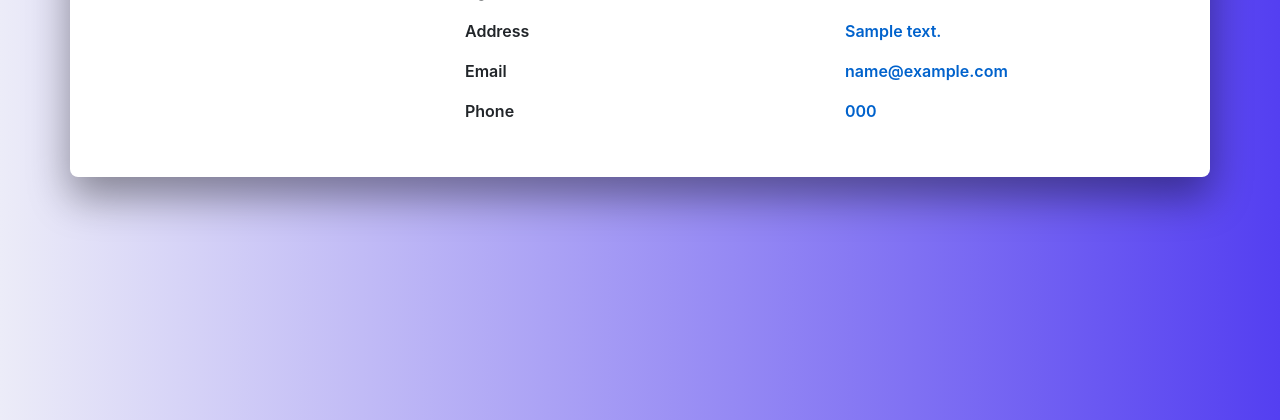
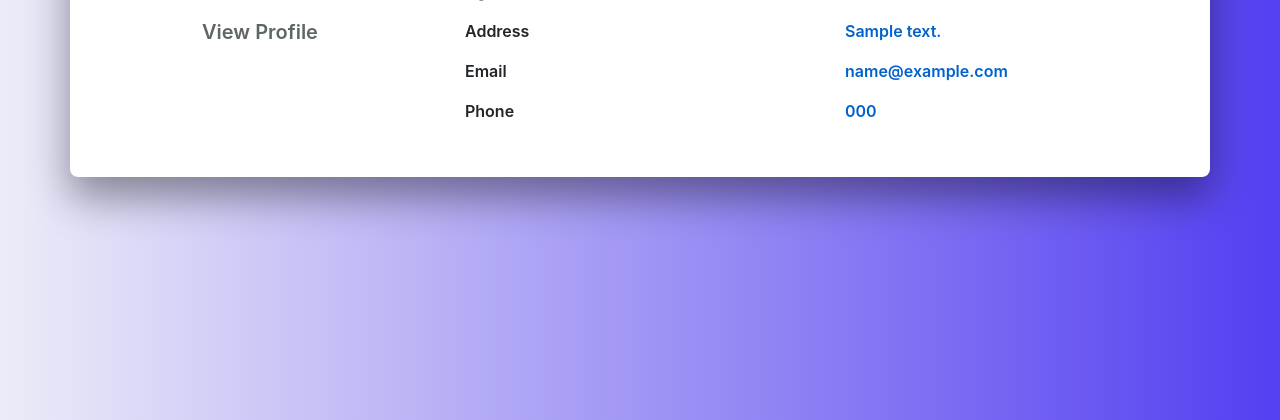
Before and after one commit to Sktanisha/mentalHealth_care, a Django app: template templates/view_profile.html in a window 1280 px wide. Shown: the part 333-753 px from the top of the page. Run offline with Django 3.2, Linux system fonts and the light colour scheme; the template is opened without the code that fills it: most values are stand-ins (such as "Sample title", 1, 10 or a date in 2020); some libraries are stand-ins or nearby versions.

Commit message:
view profile fix

```diff
--- a/templates/view_profile.html
+++ b/templates/view_profile.html
@@ -39,7 +39,7 @@ body{
     top: 0;
 }
 .profile-head h5{
-    color: #333;
+    color: #107aeb;
 }
 .profile-head h6{
     color: #0062cc;
@@ -75,12 +75,12 @@ body{
     border-bottom:2px solid #0062cc;
 }
 .profile-work{
-    padding: 14%;
+    padding: 20%;
     margin-top: -15%;
 }
 .profile-work p{
-    font-size: 12px;
-    color: #818182;
+    font-size: 20px;
+    color: #5e6668;
     font-weight: 600;
     margin-top: 10%;
 }
@@ -146,18 +146,9 @@ body{
                 </div>
                 <div class="row">
                     <div class="col-md-4">
-                        <!-- <div class="profile-work">
-                            <p>WORK LINK</p>
-                            <a href="">Website Link</a><br/>
-                            <a href="">Bootsnipp Profile</a><br/>
-                            <a href="">Bootply Profile</a>
-                            <p>SKILLS</p>
-                            <a href="">Web Designer</a><br/>
-                            <a href="">Web Developer</a><br/>
-                            <a href="">WordPress</a><br/>
-                            <a href="">WooCommerce</a><br/>
-                            <a href="">PHP, .Net</a><br/>
-                        </div> -->
+                        <div class="profile-work">
+                            <center><p>View Profile</p></center>
+                        </div>
                     </div>
                     {% for user in acc %}
                     <div class="col-md-8">
```
